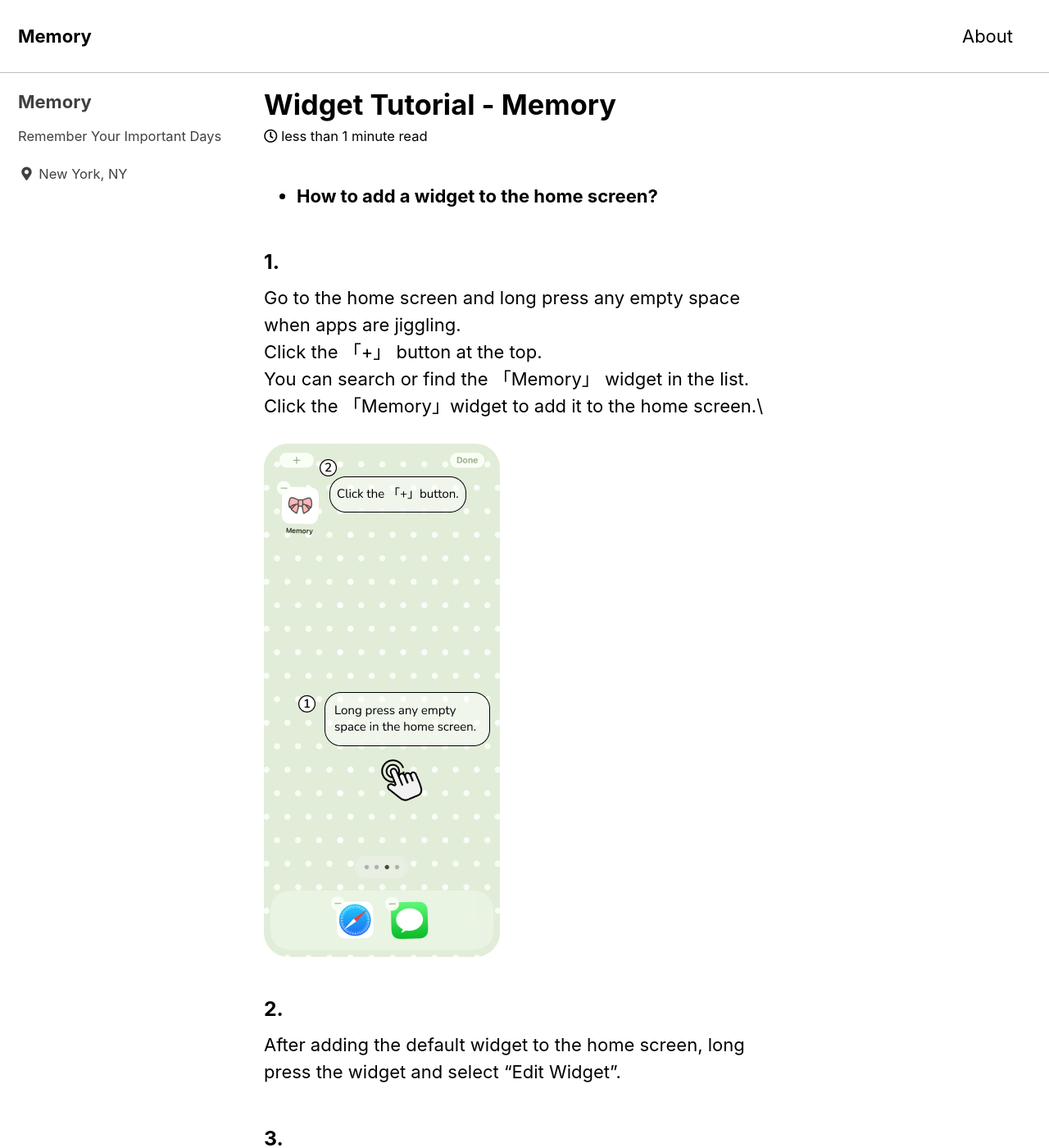
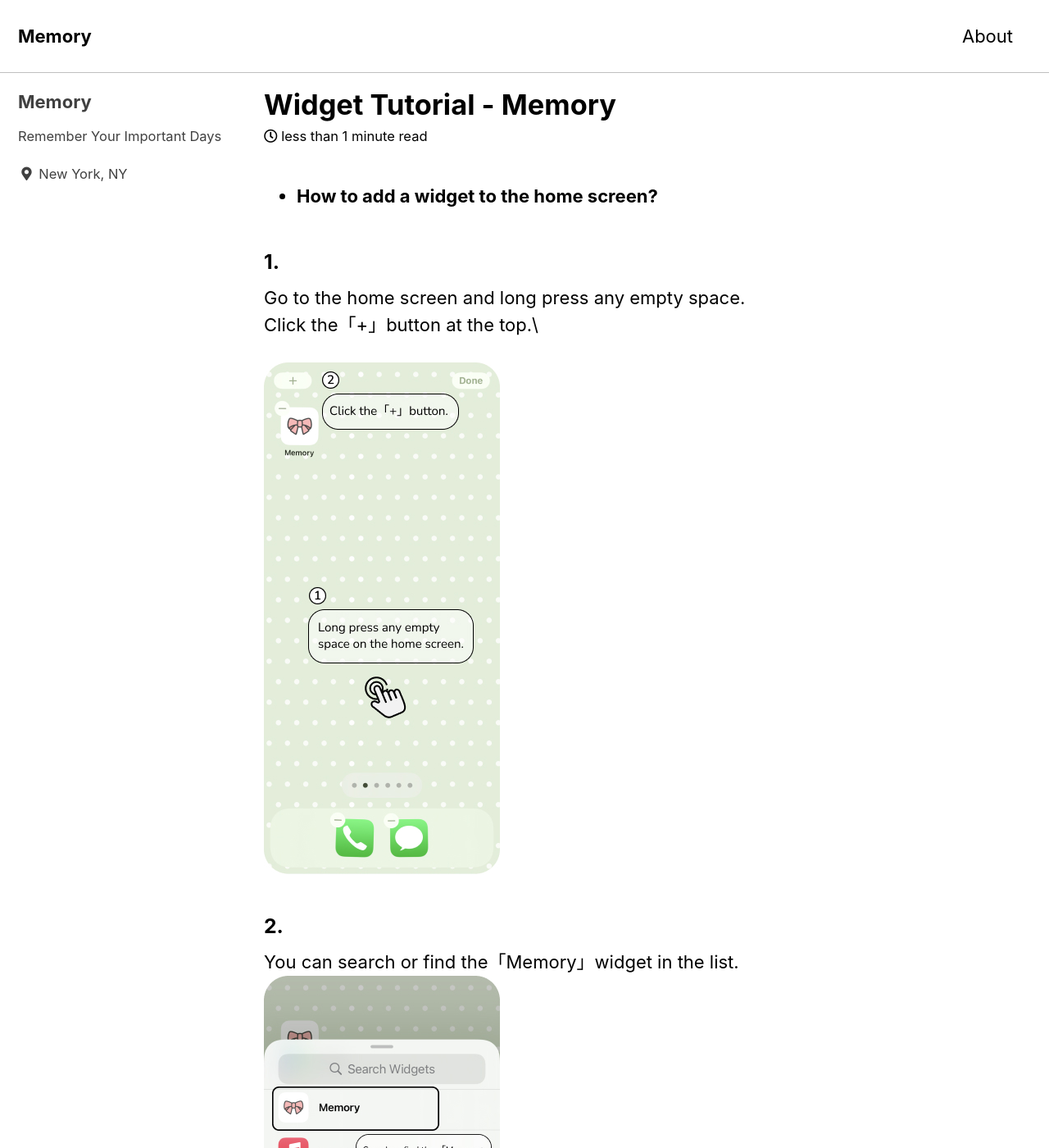
Before and after one commit to memoryteam/memoryteam.github.io, a Jekyll site: the page built from _posts/2022-08-11-widgettutorialen.md, in a window 1280 px wide and 1400 px high. Shown: the whole window at 82% size. Built offline with Jekyll 4.4.1, drawn with Linux system fonts in a browser that asks for light colours; cached includes are drawn as plain includes; some of the changed text lies outside the part shown.

Commit message:
widget tutorial

```diff
--- a/_posts/2022-08-11-widgettutorialen.md
+++ b/_posts/2022-08-11-widgettutorialen.md
@@ -7,17 +7,24 @@ date: 2022-08-24
 - **How to add a widget to the home screen?**
 
 ### 1.
-Go to the home screen and long press any empty space when apps are jiggling.\
-Click the 「+」 button at the top.\
-You can search or find the 「Memory」 widget in the list. Click the 「Memory」widget to add it to the home screen.\
+Go to the home screen and long press any empty space.\
+Click the「+」button at the top.\
 
 ![Alt text](/images/tutorial_1.jpg?raw=true "Optional Title")
 
 ### 2.
+You can search or find the「Memory」widget in the list.\
+![Alt text](/images/tutorial_2.jpg?raw=true "Optional Title")
+
+### 3.
+Click「Memory」widget to add it to the home screen.
+![Alt text](/images/tutorial_3.jpg?raw=true "Optional Title")
+
+### 4.
 After adding the default widget to the home screen, long press the widget and select "Edit Widget".
 
-### 3.
+### 5.
 Click the "Select Style" to choose the style of widget.
 
-### 4.
+### 6.
 You can edit the widget content in the Setting > Widget.
```
Also changed, not shown: images/tutorial_1.jpg, images/tutorial_2.jpg (added), images/tutorial_3.jpg (added).
